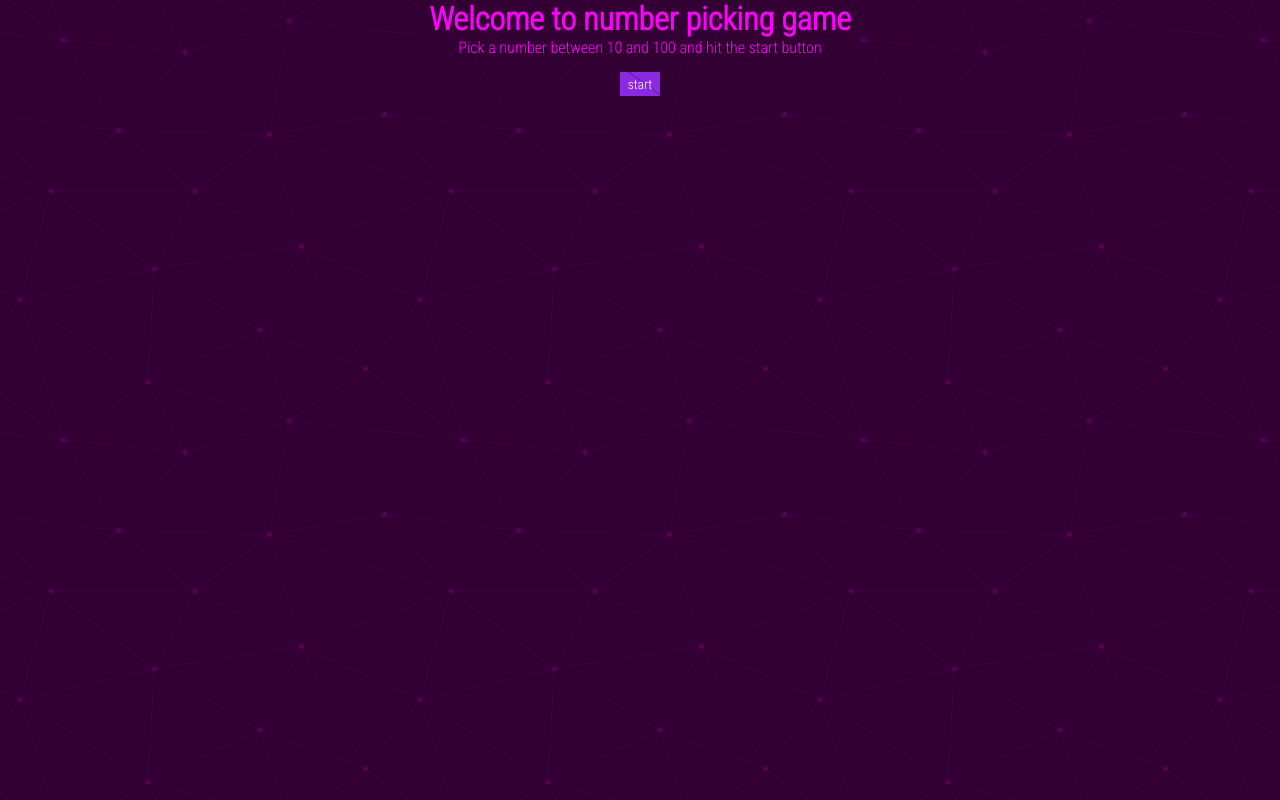
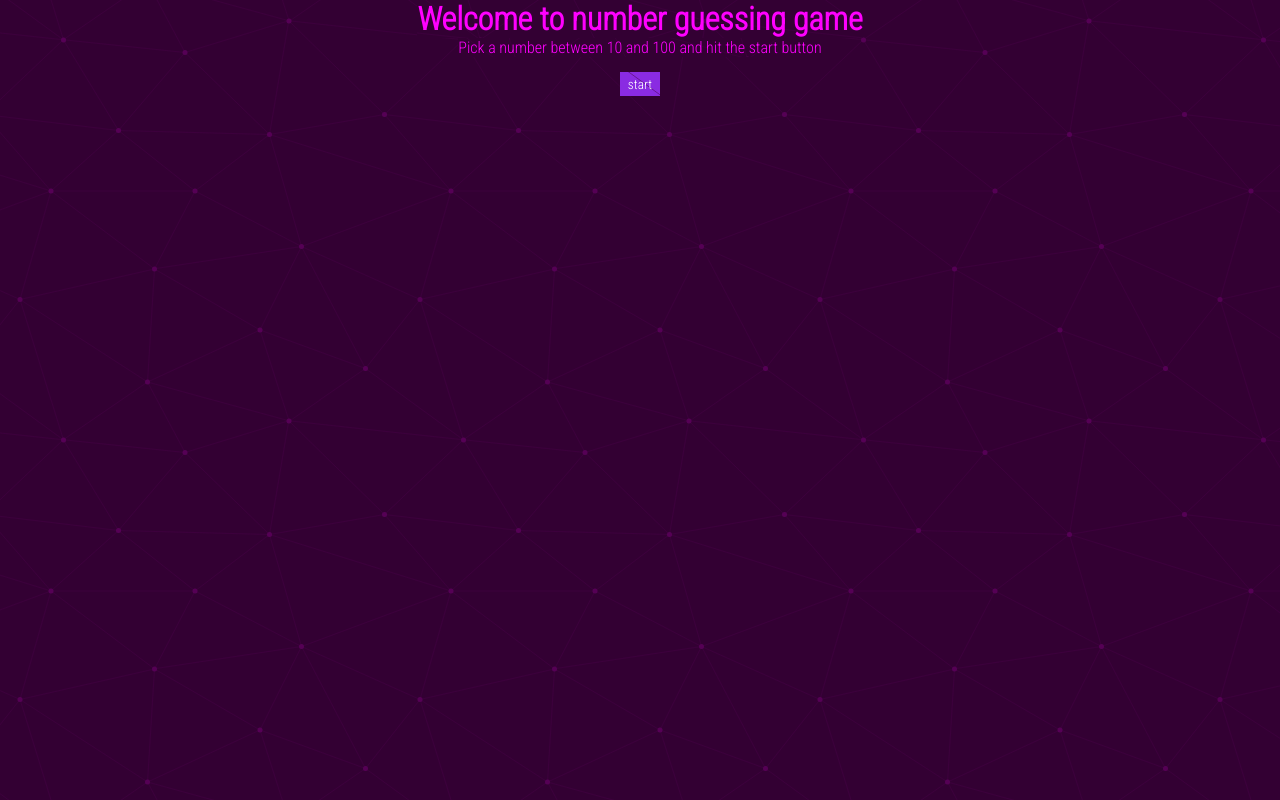
Before and after one commit to amir-reza-tavakkoli/Guessing-game, a plain HTML site: page index.html in a window 1280 px wide. Drawn offline with Linux system fonts and the light colour scheme.

Commit message:
chane picking to guessing

```diff
--- a/index.html
+++ b/index.html
@@ -12,7 +12,7 @@
 <body>
 <main>
     <div class="layer0">
-    <h1>Welcome to number picking game</h1>
+    <h1>Welcome to number guessing game</h1>
     <p>Pick a number between 10 and 100 and hit the start button</p>
 
     <button type="button" onclick="start()">start</button>
```
